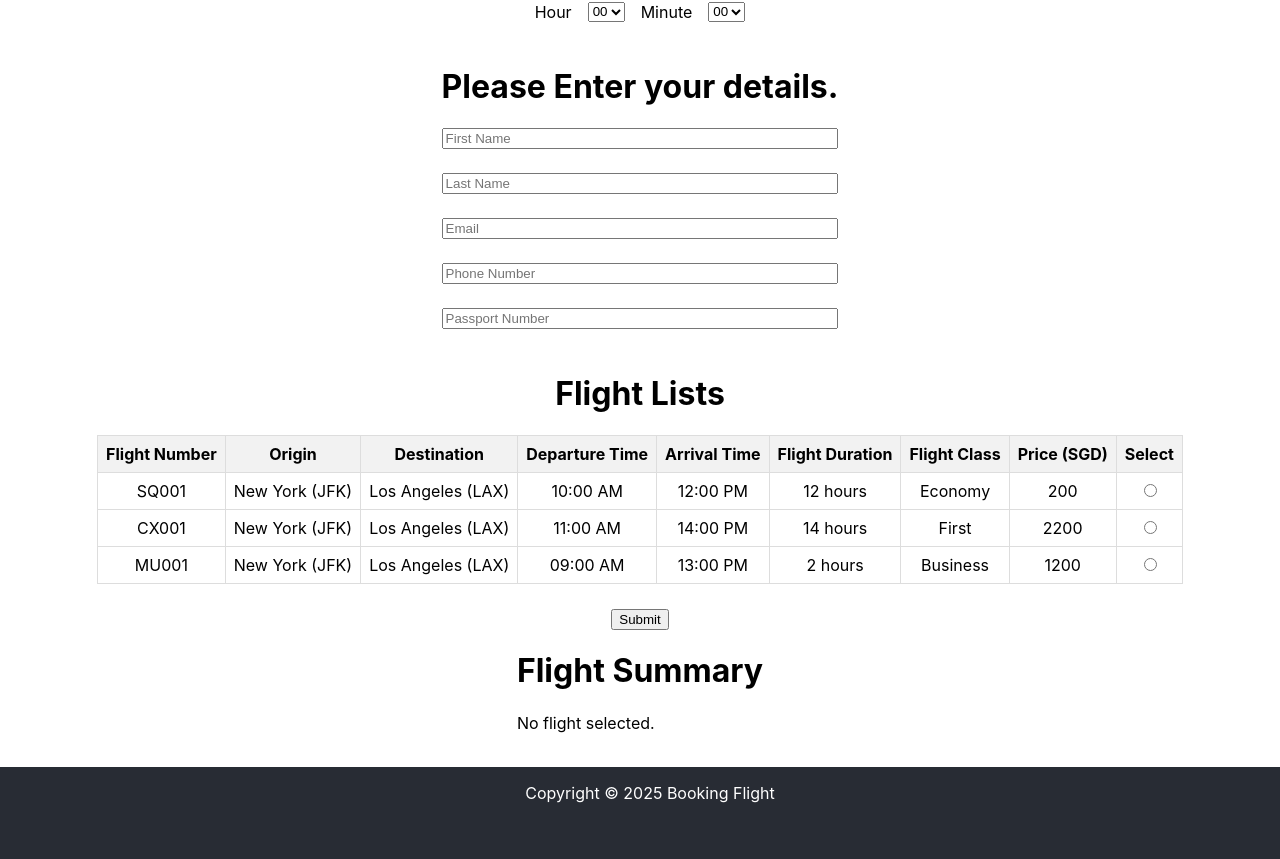
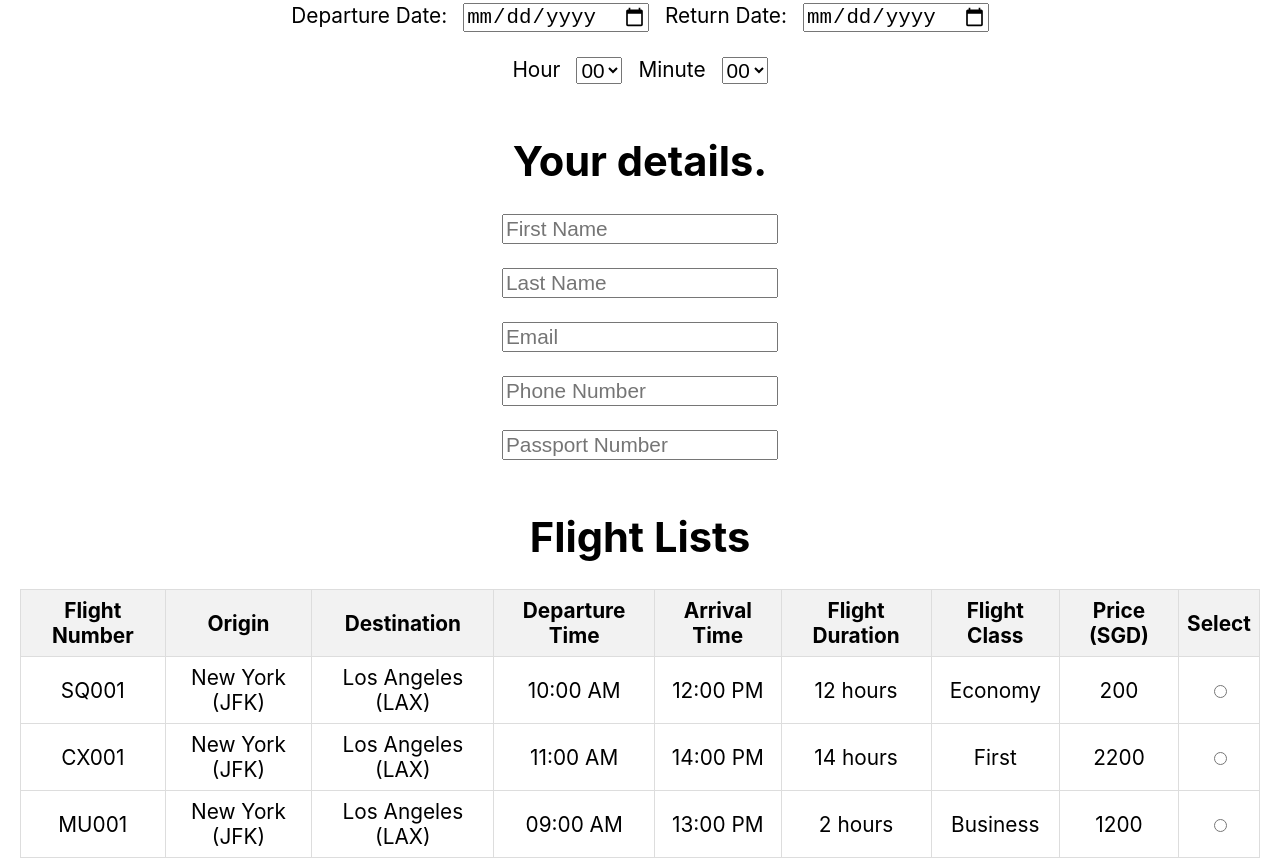
Before and after one commit to Yeesbae/ReactJS, a React (Create React App) app in the folder booking-flight-app/: page / in a window 1280 px wide. Shown: the part 472-1331 px from the top of the page. Built offline with nearby package versions, Linux system fonts and the light colour scheme.

Commit message:
fix: Edit fontsizes and lineheight

```diff
--- a/booking-flight-app/src/pages/booking.css
+++ b/booking-flight-app/src/pages/booking.css
@@ -3,6 +3,11 @@
     flex-direction: column;
     align-items: center;
     text-align: center;
+    font-size: 1.3rem;
+}
+
+.booking-page select, option, input {
+    font-size: 1.3rem;
 }
 
 .user-form {
@@ -58,6 +63,10 @@
     gap: 1.5rem;
 }
 
+#user-detail input {
+    line-height: 1.5rem;
+}
+
 #flight-table {
     border-collapse: collapse;
 }
@@ -81,7 +90,7 @@
 #flight-summary div {
     width: max-content;
     text-align: left;
-    line-height: 1.5rem;
+    line-height: 2rem;
 }
 
 #flight-summary ul li{
--- a/booking-flight-app/src/pages/booking.tsx
+++ b/booking-flight-app/src/pages/booking.tsx
@@ -84,7 +84,7 @@ export function Booking() {
                         <label> Return Date: </label>
                         <input type="date" name="returnDate" value={formData.returnDate} onChange={handleChange} />
                     </div>
-                    <br /> <br /> <br />
+                    <br />
                     <div>
                         <label htmlFor="departure-time-hr">Hour </label>
                         <select name="hour" value={formData.hour} onChange={handleChange}>
@@ -121,7 +121,7 @@ export function Booking() {
                     </div>
                 </div>
                 <div id='user-detail'>
-                    <h1>Please Enter your details.</h1>
+                    <h1>Your details.</h1>
                     <div>
                         <input type="text" name="firstName" placeholder="First Name" value={formData.firstName} onChange={handleChange} required />
                         <input type="text" name="lastName" placeholder="Last Name" value={formData.lastName} onChange={handleChange} required />
```
